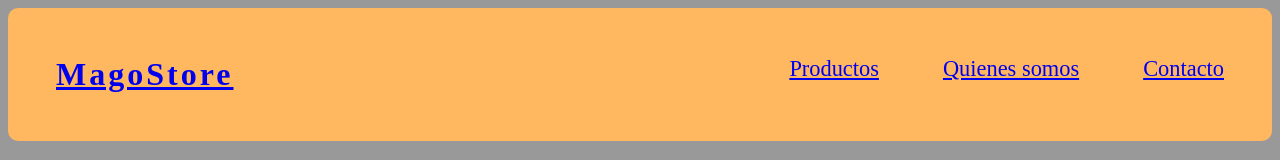
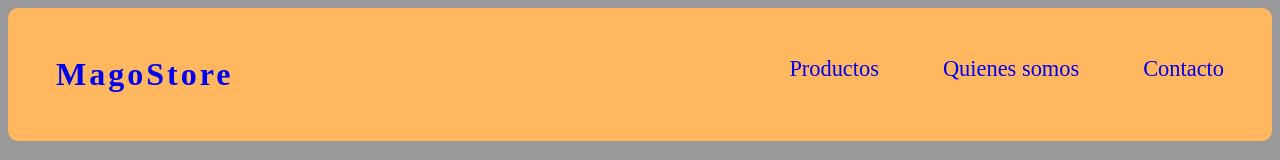
Before and after one commit to marcoluchi11/magostore, a React (Create React App) app: page / in a window 1280 px wide. Shown: the top 160 px of the page. Built offline with nearby package versions, Linux system fonts and the light colour scheme.

Commit message:
styled anchor added

```diff
--- a/src/index.css
+++ b/src/index.css
@@ -2,3 +2,9 @@ body {
   background-color: #999;
   color: #000208;
 }
+a {
+  text-decoration: none;
+}
+a:hover {
+  text-decoration: underline;
+}
```
